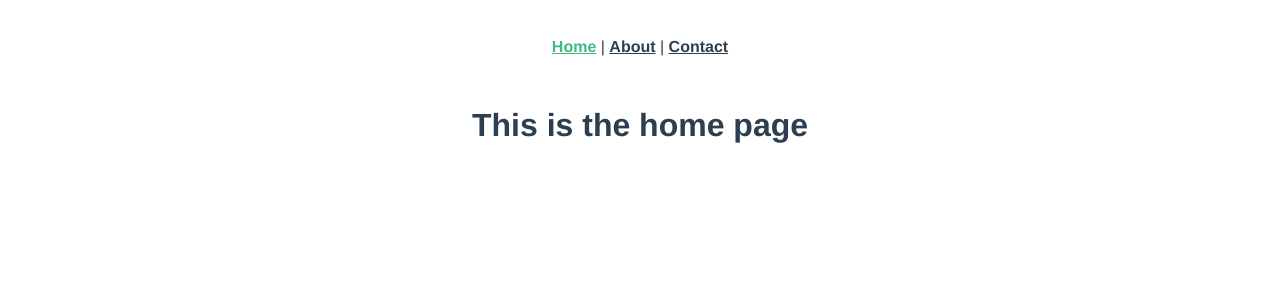
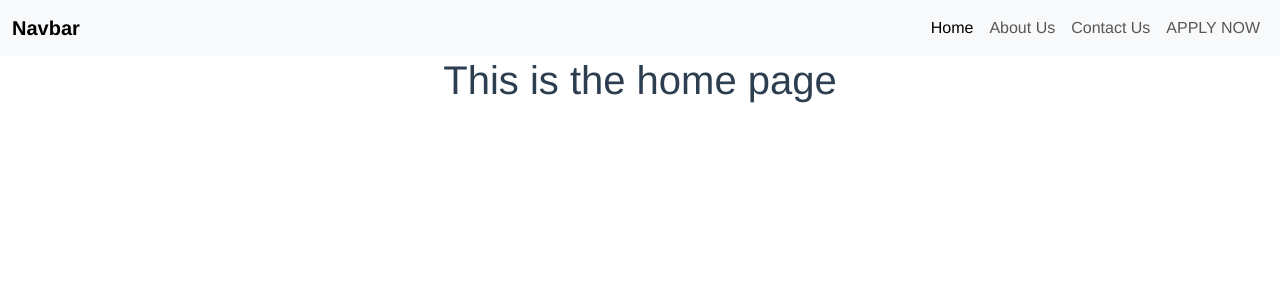
Before and after one commit to isaacasher97/olive-advance, a Vue app: page / in a window 1280 px wide. Shown: the top 300 px of the page. Built offline with nearby package versions, Linux system fonts and the light colour scheme.

Commit message:
added navbar component/Base style

```diff
--- a/package.json
+++ b/package.json
@@ -7,8 +7,10 @@
     "build": "vue-cli-service build"
   },
   "dependencies": {
+    "bootstrap": "^5.3.2",
+    "bootstrap-vue": "^2.23.1",
     "core-js": "^3.8.3",
-    "vue": "^3.2.13",
+    "vue": "^3.3.10",
     "vue-router": "^4.0.3"
   },
   "devDependencies": {
--- a/public/index.html
+++ b/public/index.html
@@ -3,7 +3,16 @@
   <head>
     <meta charset="utf-8" />
     <meta http-equiv="X-UA-Compatible" content="IE=edge" />
-    <meta name="viewport" content="width=device-width,initial-scale=1.0" />
+    <meta
+      name="viewport"
+      content="width=device-width,initial-scale=1.0, shrink-to-fit=no"
+    />
+    <link
+      href="https://cdn.jsdelivr.net/npm/bootstrap@5.3.2/dist/css/bootstrap.min.css"
+      rel="stylesheet"
+      integrity="sha384-T3c6CoIi6uLrA9TneNEoa7RxnatzjcDSCmG1MXxSR1GAsXEV/Dwwykc2MPK8M2HN"
+      crossorigin="anonymous"
+    />
     <link rel="icon" href="<%= BASE_URL %>favicon.ico" />
     <title>Olive Advance</title>
   </head>
@@ -17,5 +26,10 @@
     </noscript>
     <div id="app"></div>
     <!-- built files will be auto injected -->
+    <script
+      src="https://cdn.jsdelivr.net/npm/bootstrap@5.3.2/dist/js/bootstrap.bundle.min.js"
+      integrity="sha384-C6RzsynM9kWDrMNeT87bh95OGNyZPhcTNXj1NW7RuBCsyN/o0jlpcV8Qyq46cDfL"
+      crossorigin="anonymous"
+    ></script>
   </body>
 </html>
--- a/src/App.vue
+++ b/src/App.vue
@@ -1,11 +1,14 @@
 <template>
-  <nav>
-    <router-link to="/">Home</router-link> |
-    <router-link to="/about">About</router-link> |
-    <router-link to="/contact">Contact</router-link>
-  </nav>
+  <Navbar />
   <router-view />
 </template>
+
+<script>
+import Navbar from "./components/Navbar.vue";
+export default {
+  components: { Navbar },
+};
+</script>
 
 <style>
 #app {
--- /dev/null
+++ b/src/components/Navbar.vue
@@ -0,0 +1,46 @@
+<template>
+  <nav class="navbar navbar-expand-lg bg-body-tertiary">
+    <div class="container-fluid">
+      <a class="navbar-brand" href="/">Navbar</a>
+      <button
+        class="navbar-toggler"
+        type="button"
+        data-bs-toggle="collapse"
+        data-bs-target="#navbarNavDropdown"
+        aria-controls="navbarNavDropdown"
+        aria-expanded="false"
+        aria-label="Toggle navigation"
+      >
+        <span class="navbar-toggler-icon"></span>
+      </button>
+      <div class="collapse navbar-collapse" id="navbarNavDropdown">
+        <ul class="navbar-nav">
+          <li class="nav-item">
+            <a class="nav-link active" aria-current="page" href="/">Home</a>
+          </li>
+          <li class="nav-item">
+            <a class="nav-link" href="/about">About Us</a>
+          </li>
+          <li class="nav-item">
+            <a class="nav-link" href="/contact">Contact Us</a>
+          </li>
+          <li class="nav-item">
+            <a class="nav-link" href="#">APPLY NOW</a>
+          </li>
+        </ul>
+      </div>
+    </div>
+  </nav>
+</template>
+
+<script>
+export default {
+  name: "Navbar",
+};
+</script>
+
+<style>
+.navbar-collapse {
+  flex-grow: 0;
+}
+</style>
```
Also changed, not shown: src/main.js (+4 -4 lines), 1 other file (tests, documents, lock files or other folders).
